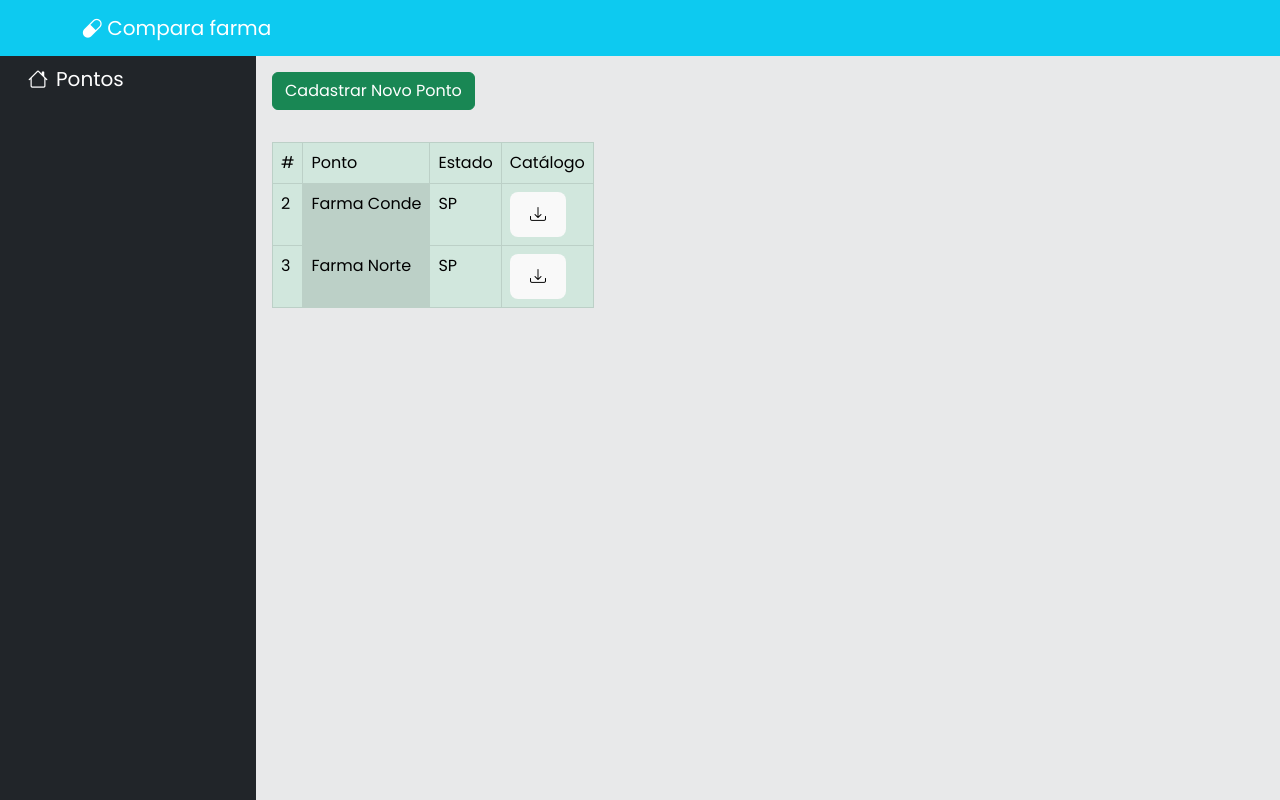
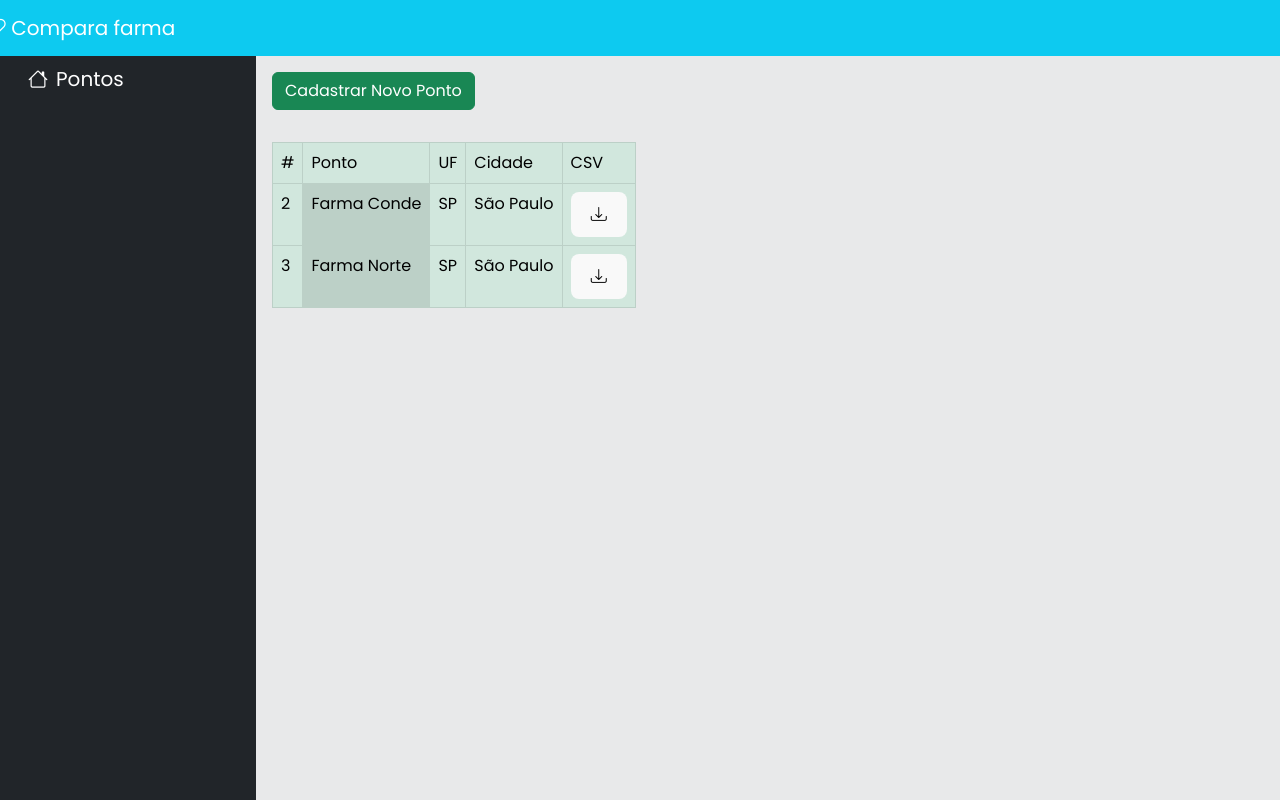
Before and after one commit to felipeAguiarCode/React-compara-farma, a React (Vite) app: page /products in a window 1280 px wide. Built offline with nearby package versions, Linux system fonts and the light colour scheme.

Commit message:
table units adjusts

```diff
--- a/src/components/MainHeader/MainHeader.tsx
+++ b/src/components/MainHeader/MainHeader.tsx
@@ -6,17 +6,21 @@ import 'bootstrap-icons/font/bootstrap-icons.css'
 function MainHeader() {
   return (
     <>
-      <Navbar bg="info" variant="dark">
-        <Container>
-          <Navbar.Brand href="#home">
+      <Navbar
+        bg="info"
+        variant="dark"
+        style={{ marginLeft: '-15%' }}
+      >
+        <Container >
+          <Navbar.Brand href="#home" >
             <i className='bi bi-capsule'></i>
             {' '}
             Compara farma
           </Navbar.Brand>
         </Container>
-      </Navbar>
+      </Navbar >
     </>
   );
 }
 
-export default MainHeader;
+export default MainHeader
--- a/src/components/UnitTable/UnitTable.tsx
+++ b/src/components/UnitTable/UnitTable.tsx
@@ -1,99 +1,32 @@
 import 'bootstrap/dist/css/bootstrap.min.css'
 
-import * as XLSX from "xlsx"
+import TableRow from './UnitTableRow'
+import { downloadExcel } from '../../services/downloadExcel'
 
 
 function UnitTable() {
 
-  function downloadExcel() {
-    const MYdata = [
+  const dataPoints = [
     {
-        "title": "Combo - Carefree+Ob+Sl",
-        "price": "R$ 44,21"
+      number: 2,
+      point: 'Farma Conde',
+      uf: 'SP',
+      city: 'São Paulo',
+      uuid: '122'
     },
     {
-        "title": "Combo - Carefree+Ob+Sl",
-        "price": "R$ 65,57"
+      number: 3,
+      point: 'Farma Norte',
+      uf: 'SP',
+      city: 'São Paulo',
+      uuid: '455'
     },
-      {
-        "title": "Combo - Carefree+Ob+Sl",
-        "price": "R$ 54,25"
-      },
-      {
-        "title": "Combo - Carefree+Sl",
-        "price": "R$ 32,89"
-      },
-      {
-        "title": "Combo 4x Nutridrink Baunilha 200ml",
-        "price": "R$ 101,16"
-      },
-      {
-        "title": "Acetona Farmax 100ml",
-        "price": "R$ 5,08"
-      },
-      {
-        "title": "Fluconazol 150mg Cimed Caixa com 2 Cápsulas",
-        "price": "R$ 8,02\n-60%\nR$ 20,03"
-      },
-      {
-        "title": "Acetona Zulu Fashion Removedor de Esmalte Frasco 90ml",
-        "price": "R$ 5,18"
-      },
-      {
-        "title": "Unha Postiça Natural Quadrado com Curvatura Ricca 24un",
-        "price": "R$ 11,53"
-      },
-      {
-        "title": "Esmalte Risqué Gel Vermelho Rubi",
-        "price": "R$ 8,95\n-51%\nR$ 18,29"
-      },
-      {
-        "title": "Resfenol Kley Hertz Farmacêutica Caixa com 20 Cápsulas",
-        "price": "R$ 15,89\n-32%\nR$ 23,40"
-      },
-      {
-        "title": "Omeprazol 20mg Teuto Caixa com 28 Cápsulas",
-        "price": "R$ 12,07\n-60%\nR$ 30,16"
-      },
-      {
-        "title": "Polivitamínico Mulher Beauty Complex Renovitan 60 Cápsulas",
-        "price": "R$ 47,76\n-60%\nR$ 119,40"
-      },
-      {
-        "title": "Omeprazol 20mg Teuto 56 Cápsulas",
-        "price": "R$ 19,13\n-60%\nR$ 47,82"
-      },
-      {
-        "title": "Doralgina 30mg+ 300mg + 30mg com 20 Drágeas",
-        "price": "R$ 11,99\n-58%\nR$ 28,50"
-      },
-      {
-        "title": "Teste de Gravidez Baby Sure com 1 Unidade",
-        "price": "R$ 10,03\n-39%\nR$ 16,43"
-      },
-      {
-        "title": "Teste de Gravidez Cegontest Un",
-        "price": "R$ 20,90"
-      },
-      {
-        "title": "Teste de Gravidez Gravtest Cimed 99,5% de Precisão",
-        "price": "R$ 8,56"
-      },
-      {
-        "title": "Teste de Gravidez Pregancy Plus Clearblue",
-        "price": "R$ 18,11"
-      },
-      {
-        "title": "Teste de Gravidez com Indicador de Semanas Clearblue",
-        "price": "R$ 51,17"
-      }
   ]
 
-    const worksheet = XLSX.utils.json_to_sheet(MYdata);
-    const workbook = XLSX.utils.book_new();
-    XLSX.utils.book_append_sheet(workbook, worksheet, "Sheet1");
-    XLSX.writeFile(workbook, "data.xlsx");
+  const handleDownload = (uuid: string) => {
+    downloadExcel(uuid)
   }
+
 
   return (
     <div className="">
@@ -108,39 +41,28 @@ function UnitTable() {
           <tr>
             <th scope="col">#</th>
             <th scope="col">Ponto</th>
-            <th scope="col">Estado</th>
-            <th scope="col">Catálogo</th>
+            <th scope="col">UF</th>
+            <th scope="col">Cidade</th>
+            <th scope="col">CSV</th>
           </tr>
         </thead>
         <tbody>
-          <tr>
-            <th scope="row">2</th>
-            <td className="table-active">Farma Conde</td>
-            <td>SP</td>
-            <td>
-              <button
-                onClick={downloadExcel}
-              >
-                <i className="bi bi-download"></i>
-              </button>
-            </td>
-          </tr>
 
-          <tr>
-            <th scope="row">3</th>
-            <td className="table-active">Farma Norte</td>
-            <td>SP</td>
-            <td>
-              <button>
-                <i className="bi bi-download"></i>
-              </button>
-            </td>
-          </tr>
+          {dataPoints.map((item, index) => (
+            <TableRow
+              key={index}
+              number={item.number}
+              point={item.point}
+              uf={item.uf}
+              city={item.city}
+              onClick={() => handleDownload(item.uuid)}
+            />
+          ))}
 
         </tbody>
       </table>
     </div>
-  );
+  )
 }
 
 export default UnitTable
--- /dev/null
+++ b/src/components/UnitTable/UnitTableRow.tsx
@@ -0,0 +1,27 @@
+interface TableRowProps {
+  number: number;
+  point: string;
+  uf: string;
+  city: string;
+  onClick: () => void;
+}
+
+function TableRow(props: TableRowProps) {
+
+
+  return (
+    <tr>
+      <th scope="row">{props.number}</th>
+      <td className="table-active">{props.point}</td>
+      <td>{props.uf}</td>
+      <td>{props.city}</td>
+      <td>
+        <button onClick={props.onClick}>
+          <i className="bi bi-download"></i>
+        </button>
+      </td>
+    </tr>
+  )
+}
+
+export default TableRow
--- a/src/pages/Product/Product-page.tsx
+++ b/src/pages/Product/Product-page.tsx
@@ -12,7 +12,10 @@ function ProductPage() {
   return (
     <>
       <div>
-        <MainHeader />
+
+        <div id="main-header">
+          <MainHeader />
+        </div>
 
         <div id="content-area">
 
@@ -22,7 +25,12 @@ function ProductPage() {
 
           <div id="content-right-area">
             <div>
-              <button type="button" className="btn btn-success">Cadastrar Novo Ponto</button>
+              <button
+                type="button"
+                className="btn btn-success"
+              >
+                Cadastrar Novo Ponto
+              </button>
             </div>
             <div id="table-area">
               <UnitTable />
@@ -37,4 +45,4 @@ function ProductPage() {
   );
 }
 
-export default ProductPage;
+export default ProductPage
--- /dev/null
+++ b/src/services/downloadExcel.ts
@@ -0,0 +1,114 @@
+import * as XLSX from 'xlsx'
+
+export function downloadExcel(uuid: string) {
+
+  console.log("download da loja de id" + uuid)
+
+  const MYdata = [
+    {
+      "title": "Combo - Carefree+Ob+Sl",
+      "detail": "---",
+      "price": "R$ 44,21"
+    },
+    {
+      "title": "Combo - Carefree+Ob+Sl",
+      "detail": "---",
+      "price": "R$ 65,57"
+    },
+    {
+      "title": "Combo - Carefree+Ob+Sl",
+      "detail": "---",
+      "price": "R$ 54,25"
+    },
+    {
+      "title": "Combo - Carefree+Sl",
+      "detail": "---",
+      "price": "R$ 32,89"
+    },
+    {
+      "title": "Combo 4x Nutridrink Baunilha 200ml",
+      "detail": "---",
+      "price": "R$ 101,16"
+    },
+    {
+      "title": "Acetona Farmax 100ml",
+      "detail": "---",
+      "price": "R$ 5,08"
+    },
+    {
+      "title": "Fluconazol 150mg Cimed Caixa com 2 Cápsulas",
+      "detail": "---",
+      "price": "R$ 8,02\n-60%\nR$ 20,03"
+    },
+    {
+      "title": "Acetona Zulu Fashion Removedor de Esmalte Frasco 90ml",
+      "detail": "---",
+      "price": "R$ 5,18"
+    },
+    {
+      "title": "Unha Postiça Natural Quadrado com Curvatura Ricca 24un",
+      "detail": "---",
+      "price": "R$ 11,53"
+    },
+    {
+      "title": "Esmalte Risqué Gel Vermelho Rubi",
+      "detail": "---",
+      "price": "R$ 8,95\n-51%\nR$ 18,29"
+    },
+    {
+      "title": "Resfenol Kley Hertz Farmacêutica Caixa com 20 Cápsulas",
+      "detail": "---",
+      "price": "R$ 15,89\n-32%\nR$ 23,40"
+    },
+    {
+      "title": "Omeprazol 20mg Teuto Caixa com 28 Cápsulas",
+      "detail": "---",
+      "price": "R$ 12,07\n-60%\nR$ 30,16"
+    },
+    {
+      "title": "Polivitamínico Mulher Beauty Complex Renovitan 60 Cápsulas",
+      "detail": "---",
+      "price": "R$ 47,76\n-60%\nR$ 119,40"
+    },
+    {
+      "title": "Omeprazol 20mg Teuto 56 Cápsulas",
+      "detail": "---",
+      "price": "R$ 19,13\n-60%\nR$ 47,82"
+    },
+    {
+      "title": "Doralgina 30mg+ 300mg + 30mg com 20 Drágeas",
+      "detail": "---",
+      "price": "R$ 11,99\n-58%\nR$ 28,50"
+    },
+    {
+      "title": "Teste de Gravidez Baby Sure com 1 Unidade",
+      "detail": "---",
+      "price": "R$ 10,03\n-39%\nR$ 16,43"
+    },
+    {
+      "title": "Teste de Gravidez Cegontest Un",
+      "detail": "---",
+      "price": "R$ 20,90"
+    },
+    {
+      "title": "Teste de Gravidez Gravtest Cimed 99,5% de Precisão",
+      "detail": "---",
+      "price": "R$ 8,56"
+    },
+    {
+      "title": "Teste de Gravidez Pregancy Plus Clearblue",
+      "detail": "---",
+      "price": "R$ 18,11"
+    },
+    {
+      "title": "Teste de Gravidez com Indicador de Semanas Clearblue",
+      "detail": "---",
+      "price": "R$ 51,17"
+    }
+  ]
+
+  const worksheet = XLSX.utils.json_to_sheet(MYdata);
+  const workbook = XLSX.utils.book_new();
+  XLSX.utils.book_append_sheet(workbook, worksheet, "Sheet1");
+  XLSX.writeFile(workbook, "data.xlsx")
+}
```
Lines whose indentation alone changed are shown as unchanged.
